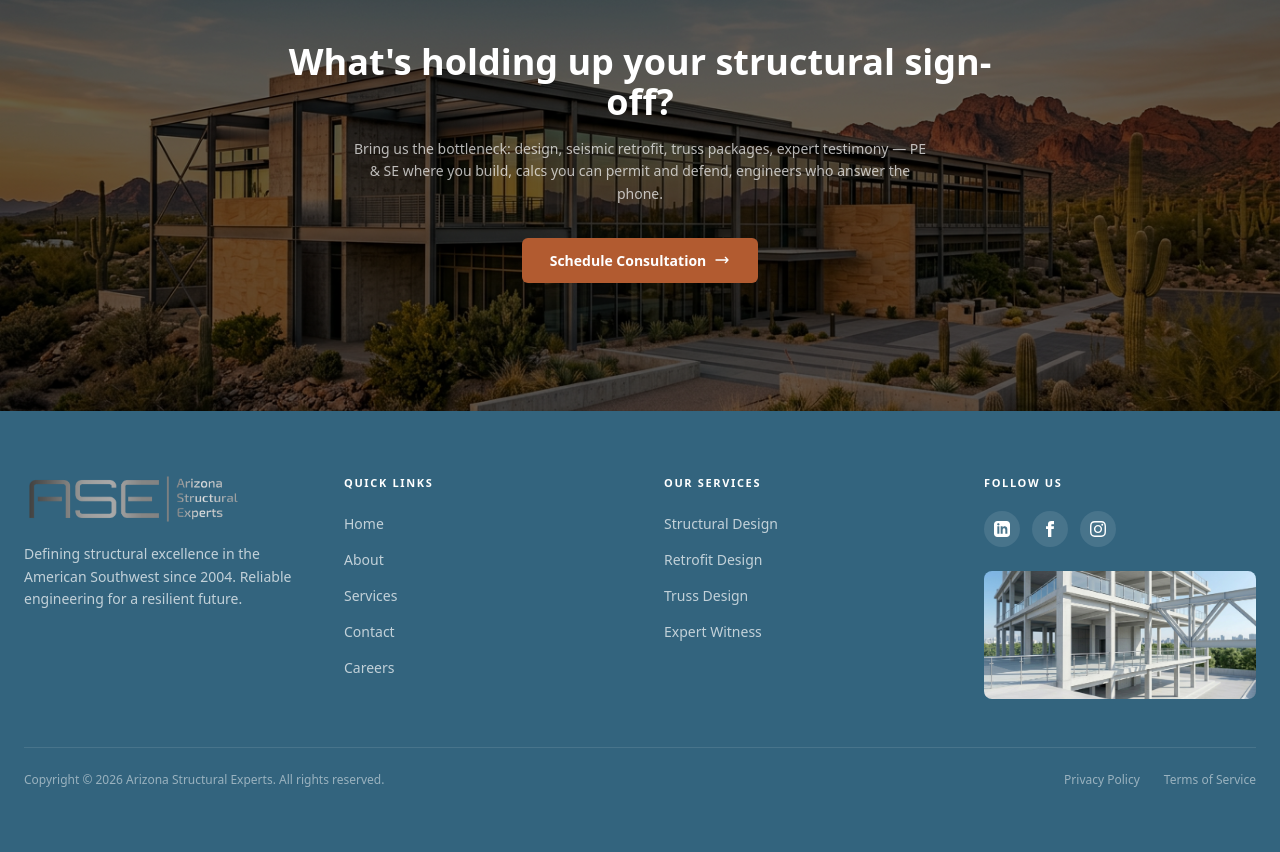
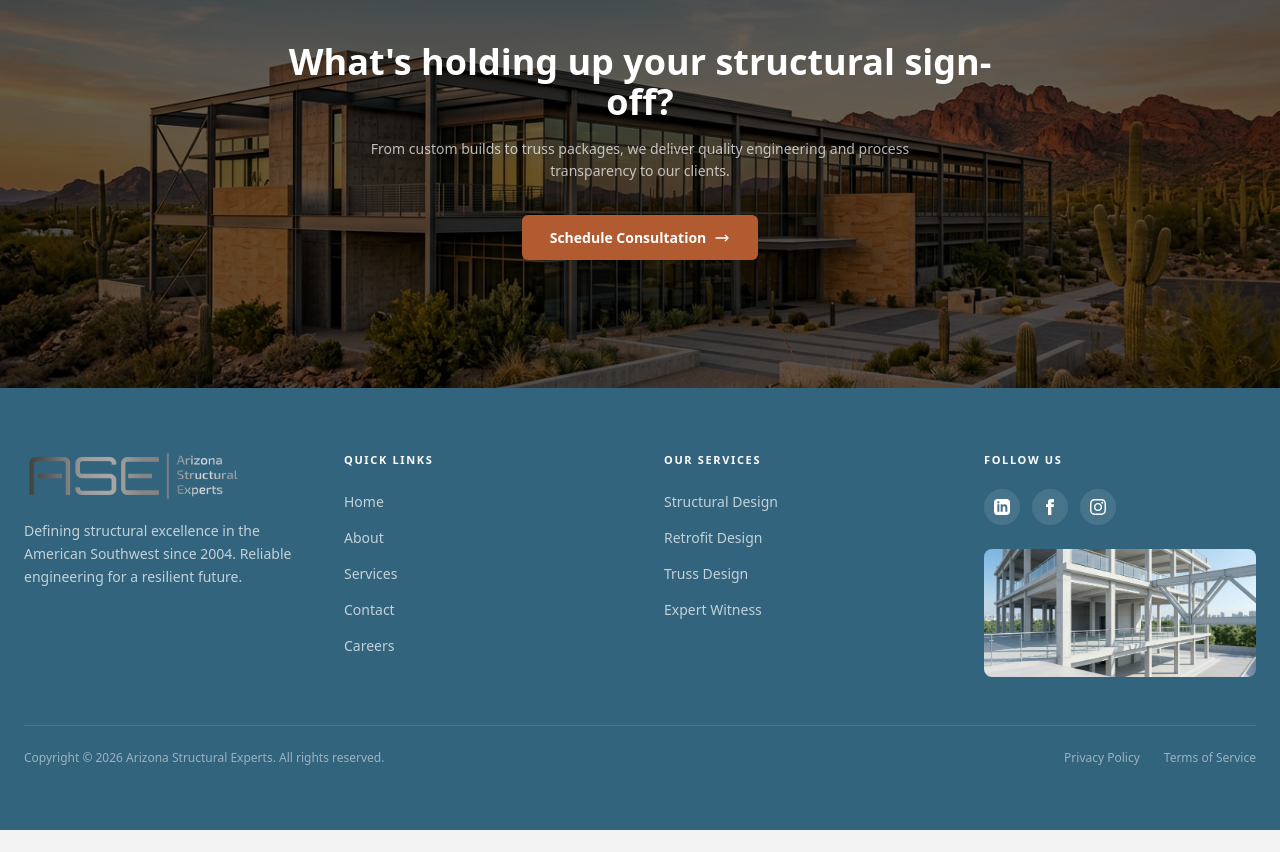
Before and after one commit to MrPerfectRecord/ASE, a Next.js app: page / in a window 1280 px wide. Shown: the part 7180-8032 px from the top of the page. After the commit the page ends 8010 px from the top, so only its background shows below. Built offline with nearby package versions, Linux system fonts and the light colour scheme; no server answers; the database is empty.

Commit message:
Adjust hero position and remove tagline text

```diff
--- a/src/app/page.tsx
+++ b/src/app/page.tsx
@@ -896,9 +896,8 @@ export default function HomePage() {
             What&apos;s holding up your structural sign-off?
           </h2>
           <p className="text-white/70 text-sm leading-relaxed mb-8 max-w-xl mx-auto">
-            Bring us the bottleneck: design, seismic retrofit, truss packages,
-            expert testimony — PE &amp; SE where you build, calcs you can permit
-            and defend, engineers who answer the phone.
+            From custom builds to truss packages, we deliver quality engineering
+            and process transparency to our clients.
           </p>
           <Link href="/contact" className="btn-primary">
             Schedule Consultation
```
